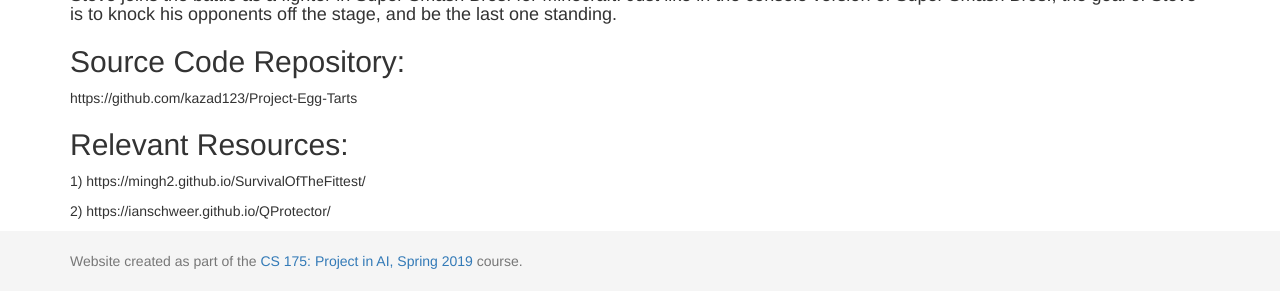
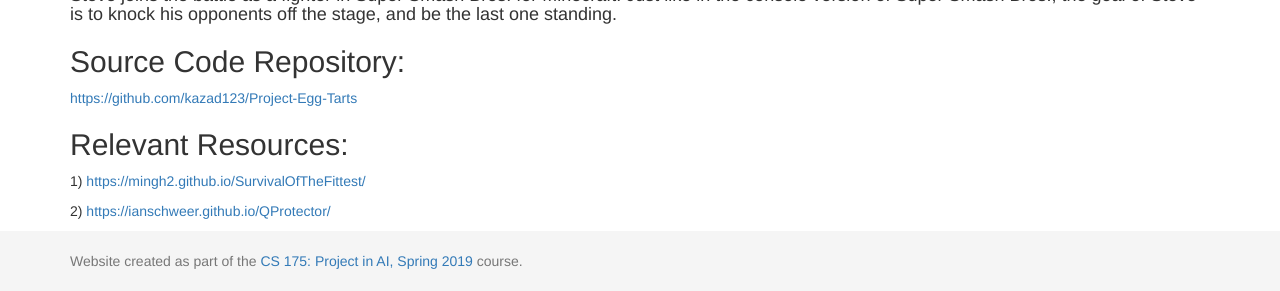
Before and after one commit to kazad123/Project_Egg_Tarts_Website, a Jekyll site: the page built from docs/index.md, in a window 1280 px wide and 900 px high, scrolled down 513 px, cut to the strip 609-900 px from the top of the window. Built offline with Jekyll 4.4.1, drawn with Linux system fonts in a browser that asks for light colours; part of the change alters nothing that is shown.

```diff
--- a/docs/index.md
+++ b/docs/index.md
@@ -12,9 +12,9 @@ title: Home
 #### Steve joins the battle as a fighter in Super Smash Bros. for Minecraft! Just like in the console version of Super Smash Bros., the goal of Steve is to knock his opponents off the stage, and be the last one standing.
 
 ## Source Code Repository:
-https://github.com/kazad123/Project-Egg-Tarts
+[https://github.com/kazad123/Project-Egg-Tarts](https://github.com/kazad123/Project-Egg-Tarts)
 
 ## Relevant Resources:
-1) https://mingh2.github.io/SurvivalOfTheFittest/
+1) [https://mingh2.github.io/SurvivalOfTheFittest/](https://mingh2.github.io/SurvivalOfTheFittest/)
 
-2) https://ianschweer.github.io/QProtector/
+2) [https://ianschweer.github.io/QProtector/](https://ianschweer.github.io/QProtector/)
```
